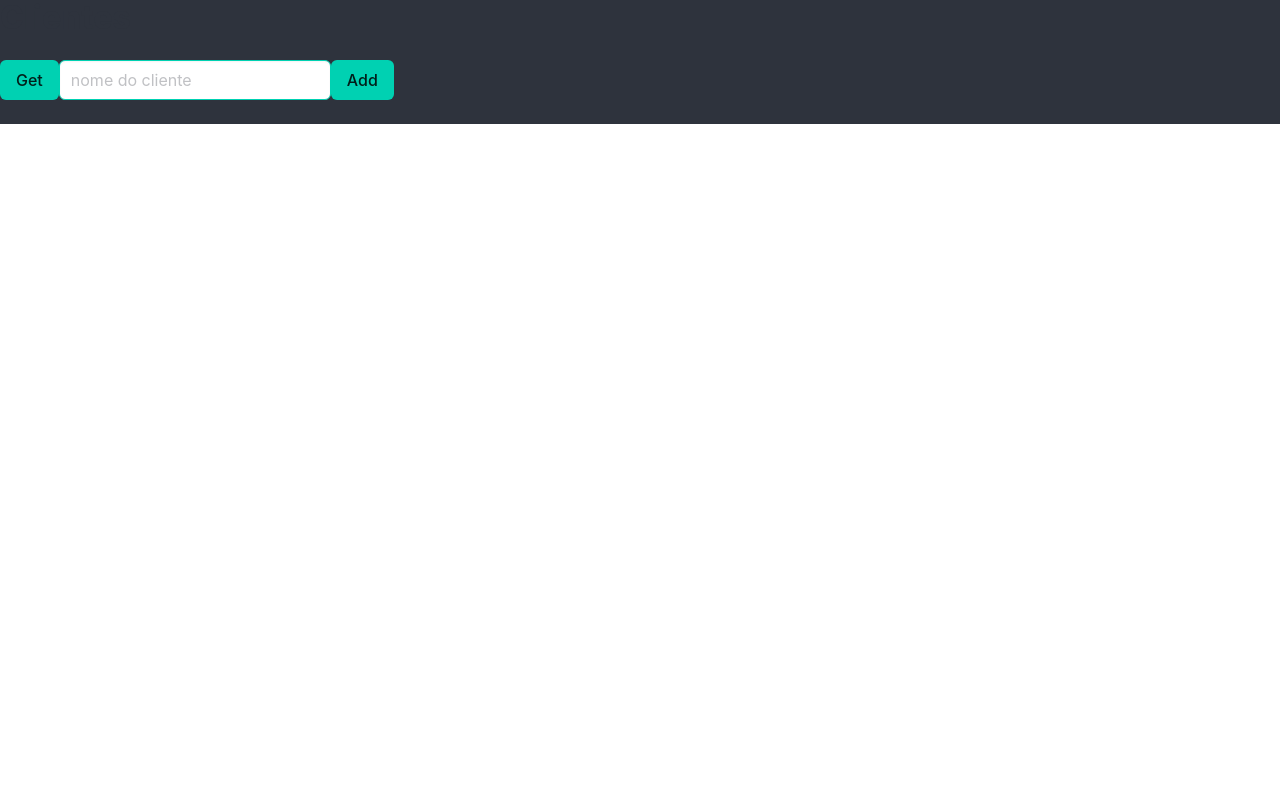
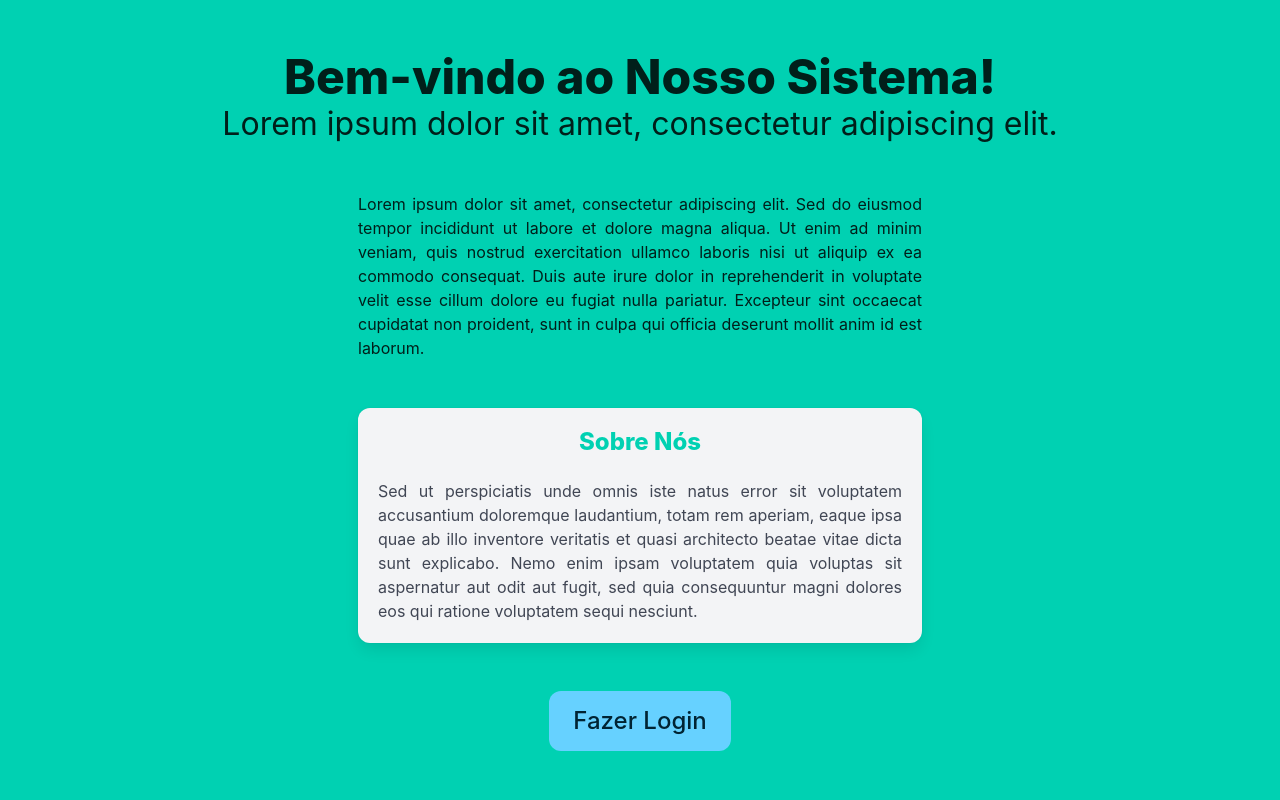
Before and after one commit to UnivEC23/pi_s1_2025, a Flask app: page / in a window 1280 px wide. Run offline with Flask 3, Linux system fonts and the light colour scheme; data that the repository does not hold is empty.

Commit message:
Feat(front): adicionando tela inicial, modal de login e tela de clientes

```diff
--- a/appjs.py
+++ b/appjs.py
@@ -25,11 +25,14 @@ tClientes = clientes_sqla()
 #     'database': 'pi2025_1'
 # }
 
-
-# @app.route('/', methods=['POST', 'GET'])
-@app.route('/')
+@app.route('/', methods=['POST', 'GET'])
 def home():
     return render_template('indexjs.html')
+
+
+@app.route('/clientes', methods=['POST'])
+def clientes():
+    return render_template('clientes.html')
 
 
 @app.route('/api/clientes', methods=['GET'])
--- a/templates/indexjs.html
+++ b/templates/indexjs.html
@@ -2,80 +2,101 @@
 <html lang="en">
 
 <head>
-	<meta charset="UTF-8">
-	<meta name="viewport" content="width=device-width, initial-scale=1.0">
-	<title>Lista de Clientes</title>
+    <meta charset="UTF-8">
+    <meta name="viewport" content="width=device-width, initial-scale=1.0">
+    <title>Página Inicial</title>
 	<script src="/static/app.js"></script>
-	<link rel="stylesheet" type="text/css" href="/static/bulma.min.css">
-	<link rel="stylesheet" type="text/css" href="/static/bulma-list.css">
+
+    <link rel="stylesheet" type="text/css" href="/static/bulma.min.css">
 </head>
 
-<body class="body has-background-dark">
-	<h1 class="title">Clientes</h1>
-	<div class="block is-inline-flex">
-		<button onclick="pegaClientes()" class="button is-primary">Get</button>
-		<!-- <div class="field"> -->
-		<input class="input is-primary " type="text" id="novo-cliente" placeholder="nome do cliente">
-		<!-- </div> -->
-		<button onclick="adiClientes()" class="button is-primary">Add</button>
-	</div>
-	<ul class="list has-visible-pointer-controls is-flex" id="listaClientes"></ul>
+<body class="has-background-light">
+    <section class="hero is-primary is-fullheight">
+        <div class="hero-body">
+            <div class="container has-text-centered">
+                <h1 class="title is-1">Bem-vindo ao Nosso Sistema!</h1>
+                <p class="subtitle is-3"> Lorem ipsum dolor sit amet, consectetur adipiscing elit.</p>
+                <br>
 
-	<!-- <script>
-		const API_URL = 'http://localhost:5000/api';
+                <div class="columns is-centered">
+                    <div class="column is-half">
+                        <p class="has-text-justified">
+                            Lorem ipsum dolor sit amet, consectetur adipiscing elit. Sed do eiusmod tempor incididunt ut
+                            labore et dolore magna aliqua. Ut enim ad minim veniam, quis nostrud exercitation ullamco
+                            laboris nisi ut aliquip ex ea commodo consequat. Duis aute irure dolor in reprehenderit in
+                            voluptate velit esse cillum dolore eu fugiat nulla pariatur. Excepteur sint occaecat cupidatat
+                            non proident, sunt in culpa qui officia deserunt mollit anim id est laborum.
+                        </p>
+                    </div>
+                </div>
 
-		async function pegaClientes() {
-			const response = await fetch(`${API_URL}/clientes`);
-			const clientes = await response.json();
-			console.log("clientes:\n" + clientes);
-			console.log(clientes[0]);
-			console.log(clientes[1]);
-			const list = document.getElementById('listaClientes');
-			list.innerHTML = '';
-			clientes[0].forEach(cliente => {
-				const li = document.createElement('li');
-				li.textContent = cliente.content;
-				const deleteBtn = document.createElement('button');
-				deleteBtn.textContent = 'Delete';
-				// deleteBtn.onclick = () => deleteItem(cliente._id);
-				deleteBtn.onclick = () => deleteItem(cliente.nome);
-				li.appendChild(deleteBtn);
-				list.appendChild(li);
-			});
-		}
+                <br>
 
-		async function adiClientes() {
-			const input = document.getElementById('novo-cliente');
-			if (input.value.trim() !== '') {
-				const response = await fetch(`${API_URL}/clientes`, {
-					method: 'POST',
-					headers: {
-						'Content-Type': 'application/json',
-					},
-					body: JSON.stringify({ nome: input.value }),
-				});
-				if (response.ok) {
-					input.value = '';
-					pegaClientes();
-				}
-			}
-		}
+                <div class="columns is-centered">
+                    <div class="column is-half">
+                        <div class="box has-background-white-ter">
+                            <h2 class="title is-4 has-text-primary">Sobre Nós</h2>
+                            <p class="has-text-justified">
+                                Sed ut perspiciatis unde omnis iste natus error sit voluptatem accusantium doloremque
+                                laudantium, totam rem aperiam, eaque ipsa quae ab illo inventore veritatis et quasi
+                                architecto beatae vitae dicta sunt explicabo. Nemo enim ipsam voluptatem quia voluptas sit
+                                aspernatur aut odit aut fugit, sed quia consequuntur magni dolores eos qui ratione
+                                voluptatem sequi nesciunt.
+                            </p>
+                        </div>
+                    </div>
+                </div>
 
-		async function deleteItem(id) {
-			const response = await fetch(`${API_URL}/clientes`, {
-				method: 'DELETE',
-				headers: {
-					'Content-Type': 'application/json',
-				},
-				body: JSON.stringify({ nome: id }),
-			});
-			if (response.ok) {
-				pegaClientes();
-			}
-		}
+                <br>
 
-		pegaClientes();
-	</script> -->
+                <button class="button is-info is-large" onclick="abrirModal()">Fazer Login</button>
+
+                <div class="modal" id="modalLogin">
+                    <div class="modal-background"></div>
+                    <div class="modal-content">
+                        <div class="box">
+                            <h2 class="title is-4">Acesso ao Sistema</h2>
+
+                            <form method="POST">
+                                <div class="field">
+                                    <label class="label">Usuário</label>
+                                    <div class="control">
+                                        <input class="input" type="text" name="username" placeholder="Seu usuário">
+                                    </div>
+                                </div>
+
+                                <div class="field">
+                                    <label class="label">Senha</label>
+                                    <div class="control">
+                                        <input class="input" type="password" name="password" placeholder="Sua senha">
+                                    </div>
+                                </div>
+
+                                <div class="field is-grouped">
+                                    <div class="control">
+                                        <button class="button is-primary">Entrar</button>
+                                    </div>
+                                    <div class="control">
+                                        <button class="button is-link is-light" onclick="fecharModal()">Cancelar</button>
+                                    </div>
+                                </div>
+                            </form>
+                        </div>
+                    </div>
+                    <button class="modal-close is-large" aria-label="close" onclick="fecharModal()"></button>
+                </div>
+            </div>
+        </div>
+    </section>
+    <script>
+        function abrirModal() {
+            document.getElementById('modalLogin').classList.add('is-active');
+        }
+
+        function fecharModal() {
+            document.getElementById('modalLogin').classList.remove('is-active');
+        }
+    </script>
 </body>
 
 </html>
```
Also changed, not shown: templates/clientes.html (added, +71 -0 lines).
